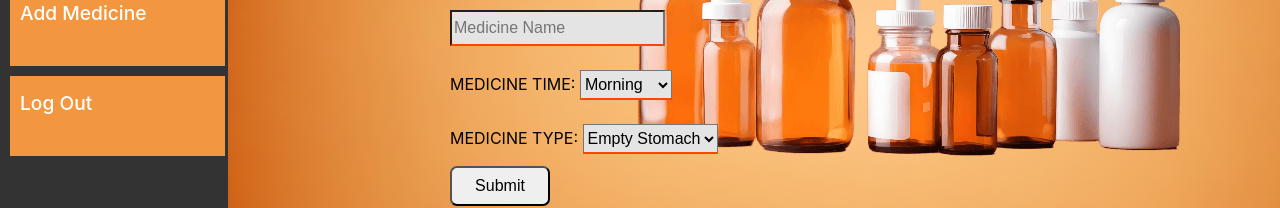
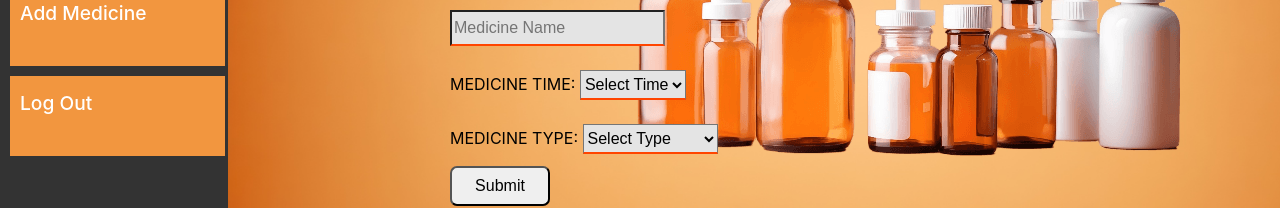
Before and after one commit to Aditya-raaz01/WisdomWellSpringFrontend, a React (Create React App) app: page /user/addMedicine in a window 1280 px wide. Shown: the part 394-602 px from the top of the page. Built offline with nearby package versions, Linux system fonts and the light colour scheme.

Commit message:
message2

```diff
--- a/src/Components/Dashboard/AddPatient.js
+++ b/src/Components/Dashboard/AddPatient.js
@@ -93,7 +93,7 @@ export default function AddPatient() {
             setpatientGender(e.target.value);
           }}
         >
-          <option id="patientGenderBox" value="Male">
+          <option id="patientGenderBox" value="Select Gender">
             Select Gender
           </option>
           <option id="patientGenderBox" value="Male">
--- a/src/Components/Dashboard/Addmedicine.js
+++ b/src/Components/Dashboard/Addmedicine.js
@@ -104,6 +104,10 @@ export default function AddMedicine() {
             setMedicineTime(e.target.value);
           }}
         >
+          {" "}
+          <option id="medicineTimeBox" value="Select ">
+            Select Time
+          </option>
           <option id="medicineTimeBox" value="Morning">
             Morning
           </option>
@@ -127,6 +131,9 @@ export default function AddMedicine() {
             setMedicineFoodBox(e.target.value);
           }}
         >
+          <option id="medicineFoodBox" value="Select">
+            Select Type
+          </option>
           <option id="medicineFoodBox" value="Empty Stomach">
             Empty Stomach
           </option>
--- a/src/Components/Dashboard/Viewpatient.js
+++ b/src/Components/Dashboard/Viewpatient.js
@@ -86,7 +86,15 @@ export default function Viewpatient() {
                     <p>Phone Number: {patient.phoneNo}</p>
                     <p>Age: {patient.age}</p>
                     <p>Id: {patient._id}</p>
-                    <p>Medicines: {patient.medicineList}</p>
+                    <p>Medicines:</p>
+                    <ul>
+                      {patient.medicineList.map((medicine, index) => (
+                        <li key={index}>
+                          {medicine.medicineName} - {medicine.time},{" "}
+                          {medicine.before}
+                        </li>
+                      ))}
+                    </ul>
                   </div>
                 </div>
               ))
```
